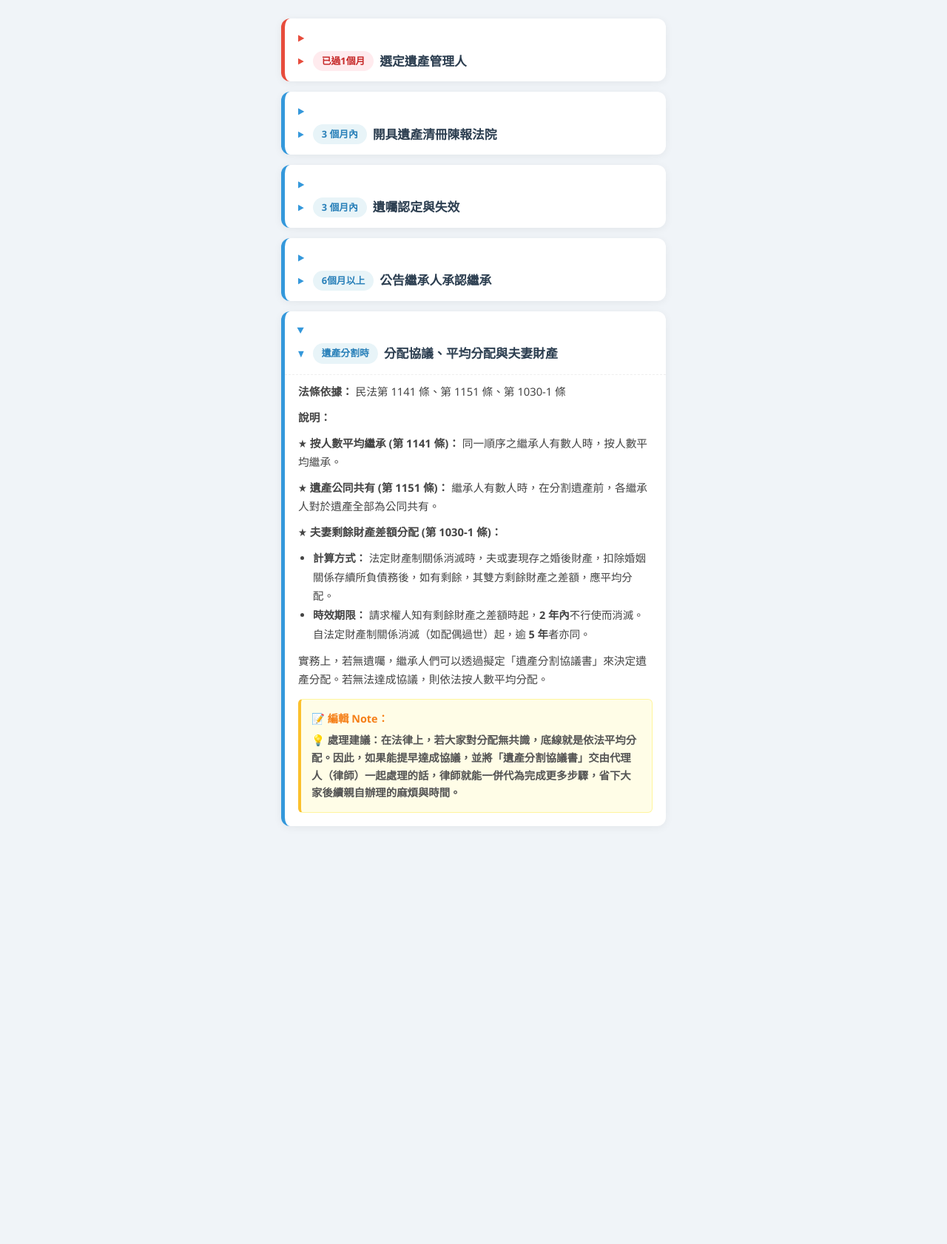
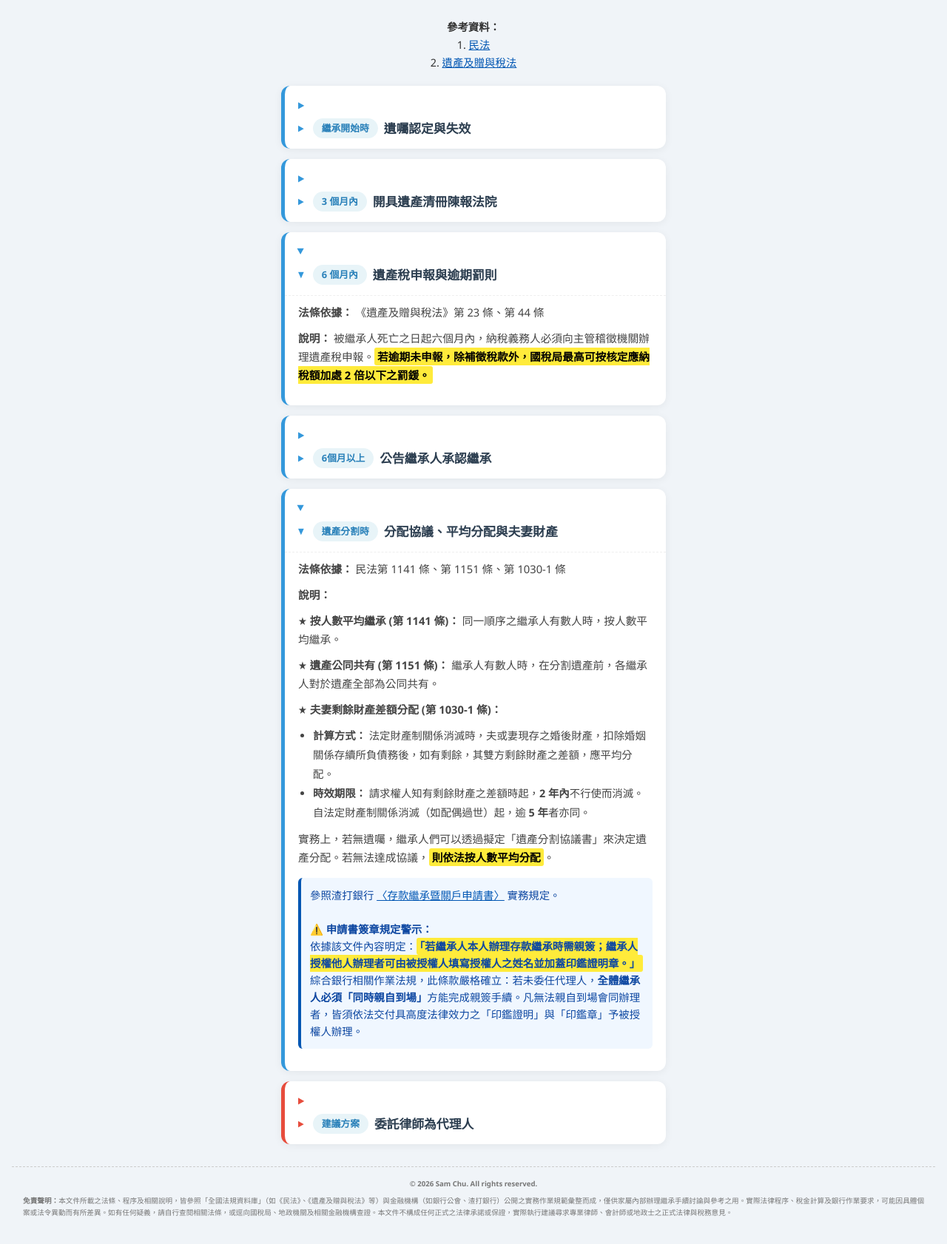
Before and after one commit to samchuchu/timeline, a plain HTML site: page index.html in a window 1280 px wide. Shown: the part 56-1738 px from the top of the page at 74% size. Before the commit the page ends 1233 px from the top, so only its background shows below. Drawn offline with Linux system fonts and the light colour scheme.

Commit message:
update content

```diff
--- a/index.html
+++ b/index.html
@@ -1,8 +1,9 @@
 <!DOCTYPE html>
+
 <html lang="zh-TW">
 <head>
-<meta charset="UTF-8">
-<meta name="viewport" content="width=device-width, initial-scale=1.0">
+<meta charset="utf-8"/>
+<meta content="width=device-width, initial-scale=1.0" name="viewport"/>
 <title>繼承手續重要時間表</title>
 <style>
  *, *::before, *::after { box-sizing: border-box; }
@@ -206,68 +207,20 @@
 </head>
 <body>
 <h2>⏳ 繼承手續重要時間表</h2>
-
+<div style="text-align: center; margin-bottom: 20px; font-size: 0.9em;">
+<strong>參考資料：</strong><br/>
+        1. <a href="https://law.moj.gov.tw/LawClass/LawAll.aspx?pcode=B0000001" style="color:#0056b3;text-decoration:underline;" target="_blank">民法</a><br/>
+        2. <a href="https://law.moj.gov.tw/LawClass/LawAll.aspx?PCode=G0340072" style="color:#0056b3;text-decoration:underline;" target="_blank">遺產及贈與稅法</a>
+</div>
 <div class="timeline">
-
 <!-- Phase 1 -->
- <div class="container past">
- <div class="content past">
- <details>
- <summary>
-  <span class="header-line">
-   <span class="time-badge past">已過1個月</span>
-   <span class="summary-title">選定遺產管理人</span>
-  </span>
- </summary>
- <div class="details-content">
- <p><strong>法條依據：</strong> 民法第 1177 條、第 1178 條</p>
- <p><strong>說明：</strong> 繼承開始時，若繼承人之有無不明者，由親屬會議於一個月內選定遺產管理人，並向法院報明。</p>
- <p><strong>★ 逾期聲請法院選任 (第 1178 條)：</strong> 無親屬會議或親屬會議未於前條所定期限內選定遺產管理人者，利害關係人或檢察官，得聲請法院選任遺產管理人，並由法院為公示催告。</p>
- <div class="note" contenteditable="true">
- <span class="note-title">📝 編輯 Note：</span>
- ⚠️ 注意：已過一個月期限。
- </div>
- </div>
- </details>
- </div>
- </div>
-
 <!-- Phase 2A -->
 <div class="container">
 <div class="content">
 <details>
 <summary>
 <span class="header-line">
-   <span class="time-badge">3 個月內</span>
-   <span class="summary-title">開具遺產清冊陳報法院</span>
-  </span>
- </summary>
- <div class="details-content">
- <p><strong>法條依據：</strong> 民法第 1156 條</p>
- <p><strong>說明：</strong> 繼承人於知悉其得繼承之時刻起三個月內，開具遺產清冊陳報法院。</p>
-
- <div class="highlight-box">
- <strong>💡 關於委任律師辦理的說明：</strong><br>
- 目前委託律師處理是屬於「統包式」的完整服務。律師費是固定的，<strong>並不會</strong>因為我們自己省下或跳過一兩個步驟就減少收費。既然這本來就包在服務內，最省事、最有效率的做法，就是全部交給律師盡快走完流程處理結束，大家也省得麻煩。
- </div>
-
- <div class="note" contenteditable="true">
- <span class="note-title">📝 編輯 Note：</span>
- 進度：已申請已領取遺產清冊。請提出是否有異議？<br>
- <strong>👉 若無異議，將交由代理人（律師）呈報法院。</strong>
- </div>
- </div>
- </details>
- </div>
- </div>
-
- <!-- Phase 2C -->
- <div class="container">
- <div class="content">
- <details>
- <summary>
-  <span class="header-line">
-   <span class="time-badge">3 個月內</span>
+<span class="time-badge">繼承開始時</span>
 <span class="summary-title">遺囑認定與失效</span>
 </span>
 </summary>
@@ -281,8 +234,49 @@
 </div>
 </details>
 </div>
+</div><div class="container">
+<div class="content">
+<details>
+<summary>
+<span class="header-line">
+<span class="time-badge">3 個月內</span>
+<span class="summary-title">開具遺產清冊陳報法院</span>
+</span>
+</summary>
+<div class="details-content">
+<p><strong>法條依據：</strong> 民法第 1156 條</p>
+<p><strong>說明：</strong> 繼承人於知悉其得繼承之時刻起三個月內，開具遺產清冊陳報法院。</p>
+<div class="highlight-box">
+<strong>💡 關於委任律師辦理的說明：</strong><br/>
+ 依相關規定，遺產程序之代理人具特定身分限制，最終仍須委由律師出面辦理。考量律師委任為「統包式」服務，費用<strong>不會</strong>因家屬自行辦理部分步驟而減免。為提升辦理效率並免去後續繁雜手續，建議自即日起將全部流程全權交由律師統籌辦理完畢。
  </div>
-
+<div class="note" contenteditable="true">
+<span class="note-title">📝 編輯 Note：</span>
+ 進度：已申請已領取遺產清冊。請提出是否有異議？<br/>
+<strong>👉 若無異議，將交由代理人（律師）呈報法院。</strong>
+</div>
+</div>
+</details>
+</div>
+</div>
+<!-- Phase: 6個月內 遺產稅申報 -->
+<div class="container">
+<div class="content">
+<details open="">
+<summary>
+<span class="header-line">
+<span class="time-badge">6 個月內</span>
+<span class="summary-title">遺產稅申報與逾期罰則</span>
+</span>
+</summary>
+<div class="details-content">
+<p><strong>法條依據：</strong> 《遺產及贈與稅法》第 23 條、第 44 條</p>
+<p><strong>說明：</strong> 被繼承人死亡之日起六個月內，納稅義務人必須向主管稽徵機關辦理遺產稅申報。<mark style="background-color: #ffeb3b; padding: 2px 4px; border-radius: 3px; font-weight: bold;">若逾期未申報，除補徵稅款外，國稅局最高可按核定應納稅額加處 2 倍以下之罰鍰。</mark></p>
+</div>
+</details>
+</div>
+</div>
+<!-- Phase 2C -->
 <!-- Phase 3 -->
 <div class="container">
 <div class="content">
@@ -303,11 +297,10 @@
 </details>
 </div>
 </div>
-
 <!-- Phase 6 -->
 <div class="container">
 <div class="content">
- <details open>
+<details open="">
 <summary>
 <span class="header-line">
 <span class="time-badge">遺產分割時</span>
@@ -324,17 +317,48 @@
 <li><strong>計算方式：</strong> 法定財產制關係消滅時，夫或妻現存之婚後財產，扣除婚姻關係存續所負債務後，如有剩餘，其雙方剩餘財產之差額，應平均分配。</li>
 <li><strong>時效期限：</strong> 請求權人知有剩餘財產之差額時起，<strong>2 年內</strong>不行使而消滅。自法定財產制關係消滅（如配偶過世）起，逾 <strong>5 年</strong>者亦同。</li>
 </ul>
- <p>實務上，若無遺囑，繼承人們可以透過擬定「遺產分割協議書」來決定遺產分配。若無法達成協議，則依法按人數平均分配。</p>
-
- <div class="note" contenteditable="true">
- <span class="note-title">📝 編輯 Note：</span>
- <strong>💡 處理建議：在法律上，若大家對分配無共識，底線就是依法平均分配。因此，如果能提早達成協議，並將「遺產分割協議書」交由代理人（律師）一起處理的話，律師就能一併代為完成更多步驟，省下大家後續親自辦理的麻煩與時間。</strong>
+<p>實務上，若無遺囑，繼承人們可以透過擬定「遺產分割協議書」來決定遺產分配。若無法達成協議，<mark style="background-color: #ffeb3b; padding: 2px 4px; border-radius: 3px; font-weight: bold;">則依法按人數平均分配</mark>。</p>
+<div class="highlight-box" style="margin-top: 15px; padding: 12px; border-left: 4px solid #0056b3; background-color: #f0f7ff;">
+        參照渣打銀行 <a href="https://av.sc.com/tw/content/docs/%E5%AD%98%E6%AC%BE%E7%B9%BC%E6%89%BF%E6%9A%A8%E9%97%9C%E6%88%B6%E7%94%B3%E8%AB%8B%E6%9B%B8-BS202601.pdf" style="color:#0056b3;text-decoration:underline;" target="_blank">〈存款繼承暨關戶申請書〉</a> 實務規定。<br/><br/>
+<strong>⚠️ 申請書簽章規定警示：</strong><br/>
+        依據該文件內容明定：<span style="background-color: #ffeb3b; padding: 2px 4px; border-radius: 3px; font-weight: bold;">「若繼承人本人辦理存款繼承時需親簽；繼承人授權他人辦理者可由被授權人填寫授權人之姓名並加蓋印鑑證明章。」</span><br/>
+        綜合銀行相關作業法規，此條款嚴格確立：若未委任代理人，<strong>全體繼承人必須「同時親自到場」</strong>方能完成親簽手續。凡無法親自到場會同辦理者，皆須依法交付具高度法律效力之「印鑑證明」與「印鑑章」予被授權人辦理。
         </div>
 </div>
 </details>
 </div>
 </div>
-
+<div class="container past">
+<div class="content past">
+<details>
+<summary>
+<span class="header-line">
+<span class="time-badge">建議方案</span>
+<span class="summary-title">委託律師為代理人</span>
+</span>
+</summary>
+<div class="details-content">
+<p><strong>法條依據：</strong> 《民法》第 1138 條（法定繼承人）、第 528 條（委任契約）、《遺產及贈與稅法》第 6 條第 1 項第 2 款</p>
+<p><strong>說明：</strong> 現況為無遺囑，且確定有法定繼承人。依法全體繼承人即為遺產之法定處分權人與遺產稅納稅義務人。</p>
+<div class="note" contenteditable="true">
+<span class="note-title">📝 進度與建議：</span>
+<strong>建議共同委任律師代為統籌執行，律師代辦業務如下：</strong><br/>
+<ul style="margin: 8px 0; padding-left: 20px; line-height: 1.6;">
+<li>1. 擬定 / 見證分割協議書</li>
+<li>2. 申報遺產稅</li>
+<li>3. 領取完稅 / 免稅證明</li>
+<li>4. 代理辦理銀行帳戶結清</li>
+</ul>
+</div>
+</div>
+</details>
+</div>
+</div></div>
+<div style="text-align: justify; font-size: 0.6em; color: #777; margin-top: 30px; margin-bottom: 20px; padding: 15px; border-top: 1px dashed #ccc; line-height: 1.6;">
+<div style="text-align: center; margin-bottom: 8px;"><strong>© 2026 Sam Chu. All rights reserved.</strong></div>
+<div style="text-align: justify;">
+<strong>免責聲明：</strong>本文件所載之法條、程序及相關說明，皆參照「全國法規資料庫」（如《民法》、《遺產及贈與稅法》等）與金融機構（如銀行公會、渣打銀行）公開之實務作業規範彙整而成，僅供家屬內部辦理繼承手續討論與參考之用。實際法律程序、稅金計算及銀行作業要求，可能因具體個案或法令異動而有所差異。如有任何疑義，請自行查閱相關法條，或逕向國稅局、地政機關及相關金融機構查證。本文件不構成任何正式之法律承諾或保證，實際執行建議尋求專業律師、會計師或地政士之正式法律與稅務意見。
+        </div>
 </div>
 </body>
 </html>
```
Lines whose indentation alone changed are shown as unchanged.
